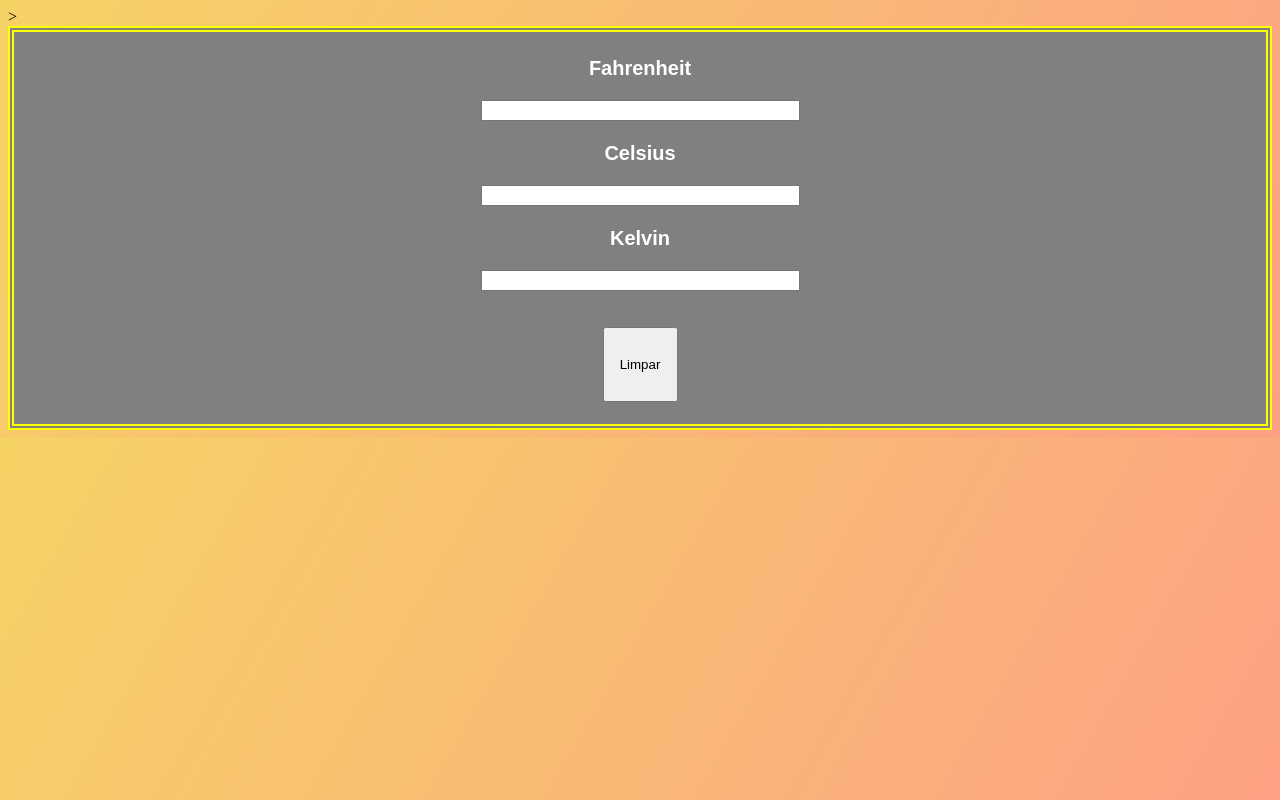
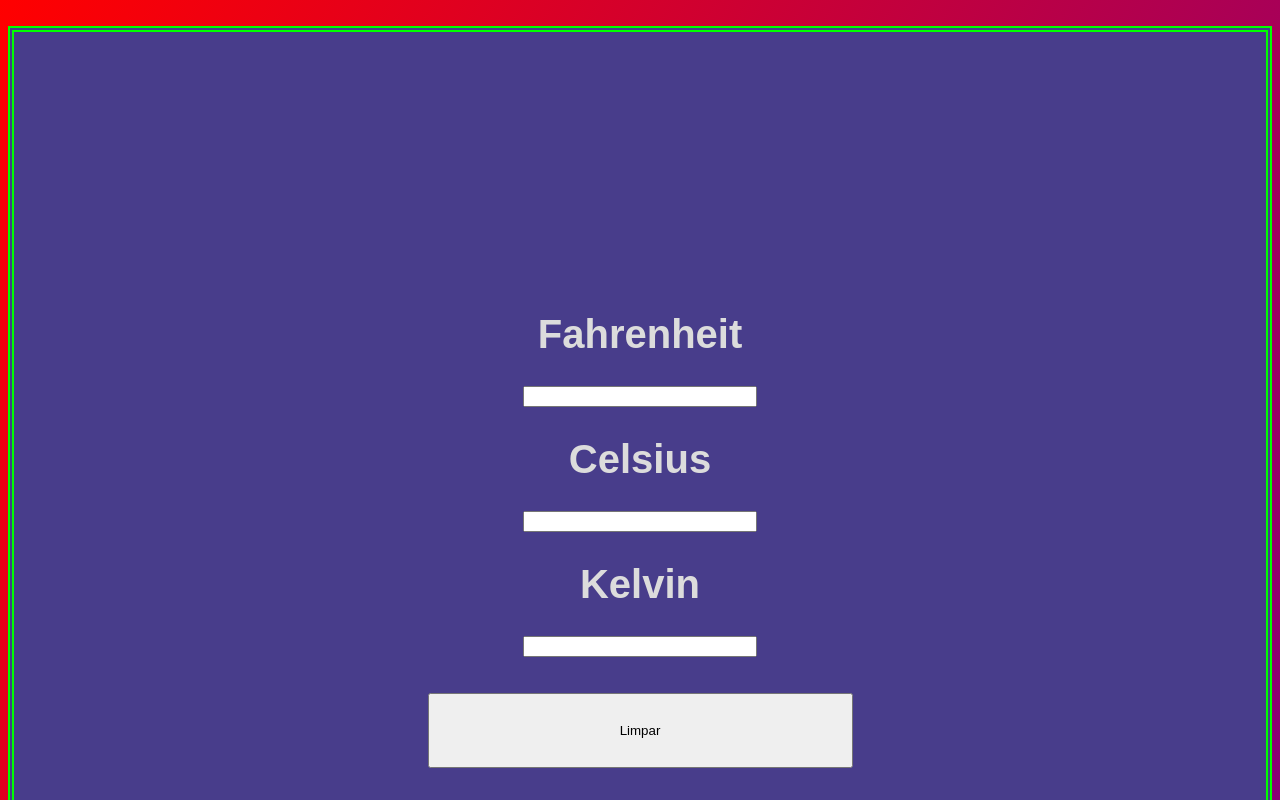
Before and after one commit to matheusNeves2/app_scrum, a plain HTML site: page index.html in a window 1280 px wide. Shown: the top 800 px of the page. Drawn offline with Linux system fonts and the light colour scheme.

Commit message:
Mudanças no css e uma mudança no form style do html

```diff
--- a/css/style.css
+++ b/css/style.css
@@ -1,5 +1,5 @@
 body {
-	background-image: linear-gradient(120deg, #f6d365 0%, #fda085 100%);
+	background-image: linear-gradient(120deg, red 0%, purple 100%);
 }
 
 h1 {
@@ -11,17 +11,17 @@ h1 {
 	display: block;
 	margin-left: auto;
 	margin-right: auto;
-	width: 25%;
+	width: 30%; /*Tamanho da linha  */
 	text-align: center;
 }
 
 .inputlabel {
-	color: white;
-	font-family: Arial, Charcoal, sans-serif;
+	color: gainsboro; /* Cor das temperaturas */
+	font-family: Arial, Charcoal, sans-serif; /* Fonte das temperaturas */
 	font-weight: bold;
-	font-size: 20px;
-	line-height: 24px;
-	text-align: center;
+	font-size: 40px; /* Tamanho das temperaturas */
+	line-height: 24px; /*Como se fosse a extensão do quadrado */
+	text-align: center ;
 	text-justify: inter-word;
 	white-space: pre-wrap;
 }
--- a/index.html
+++ b/index.html
@@ -1,30 +1,41 @@
-<!DOCTYPE html> <!--Base do documento HTML-->
+<!DOCTYPE html>
+<!--Base do documento HTML-->
 <html lang="pt-br">
+
 <head>
     <meta http-equiv="content-type" content="text/html;charset=iso-8859-1">
-    <title> Conversoes</title> <!--Título da página do navegador-->
-    <script type="text/javascript" src="js/main.js"></script> <!--Lugar da onde esta puxando o js-->>
-    <link rel="stylesheet" type="text/css" href="css/style.css"> <!--Lugar da onde esta puxando o css-->
+    <title> Conversoes</title>
+    <!--Título da página do navegador-->
+    <script type="text/javascript" src="js/main.js"></script>
+    <!--Lugar da onde esta puxando o js-->
+    <link rel="stylesheet" type="text/css" href="css/style.css">
+    <!--Lugar da onde esta puxando o css-->
 </head>
 
 <body>
 
     <br />
 
-    <form style="border: 6px double yellow; background-color: #808080; padding: 4px;text-align:center;" name="convert"><!--Mudar valores css do container que aparece na tela inicial-->
+    <form style="border: 6px double lime; background-color: darkslateblue; padding: 250px;text-align:center;">
+        <!--Mudar valores css do container que aparece na tela inicial-->
 
         <p size="40" class="inputlabel"> Fahrenheit </p>
-        <input type="text" name="ftemp" class="center" size="7" onchange="convertTemp('fprac')"> <!--Puxando a variável da function-->
+        <input type="text" name="ftemp" class="center" size="7" onchange="convertTemp('fprac')">
+        <!--Puxando a variável da function-->
         <p size="40" class="inputlabel"> Celsius </p>
-        <input type="text" name="ctemp" class="center" size="7" onchange="convertTemp('cpraf')"> <!--Puxando a variável da function-->
+        <input type="text" name="ctemp" class="center" size="7" onchange="convertTemp('cpraf')">
+        <!--Puxando a variável da function-->
         <p size="40" class="inputlabel"> Kelvin </p>
-        <input type="text" name="ktemp" class="center" size="7" onchange="convertTemp('kpraf')"> <!--Puxando a variável da function-->
+        <input type="text" name="ktemp" class="center" size="7" onchange="convertTemp('kpraf')">
+        <!--Puxando a variável da function-->
         <br /><br />
 
         <!--Botão par limpar os valores-->
-        <input type="button" value="Limpar" class="center" style="height:75px;width:75px" onclick="clearAll();"> <!--Valores css do botão que limpa-->
+        <input type="button" value="Limpar" class="center" style="height:75px;width:425px" onclick="clearAll();">
+        <!--Valores css do botão que limpa-->
         <br />
 
     </form>
 </body>
+
 </html>
```
